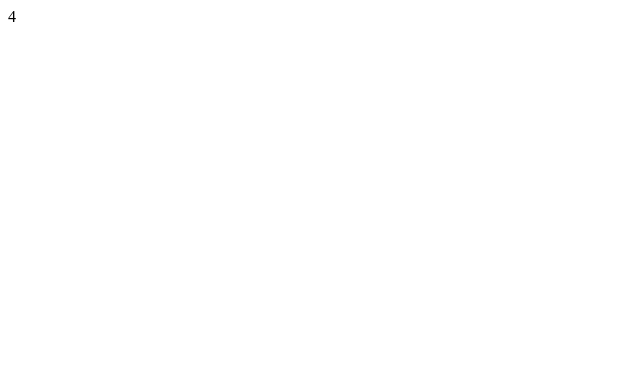
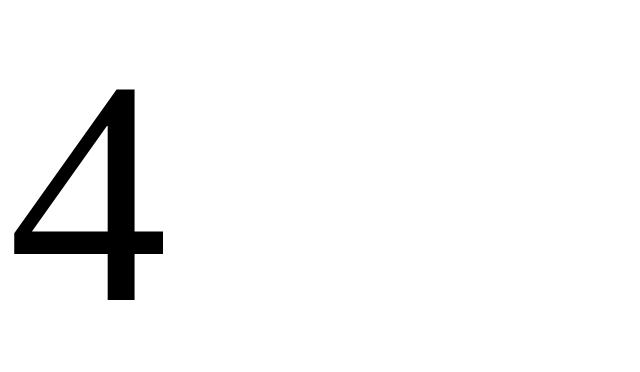
Before and after one commit to R3V1Z3/nojs-random, a plain HTML site: page index.html in a window 1280 px wide. Shown: the whole page, without its empty margins (0-640 px from the left). Drawn offline with Linux system fonts and the light colour scheme.

Commit message:
Made non psuedo random number real big like.

```diff
--- a/index.html
+++ b/index.html
@@ -6,6 +6,11 @@
 
   <title>The HTML5 Herald</title>
   <meta name="description" content="The non psuedo random number generator.">
+  <style>
+    #npr {
+      font-size: 2000%;
+    }
+  </style>
 </head>
 
 <body>
```
